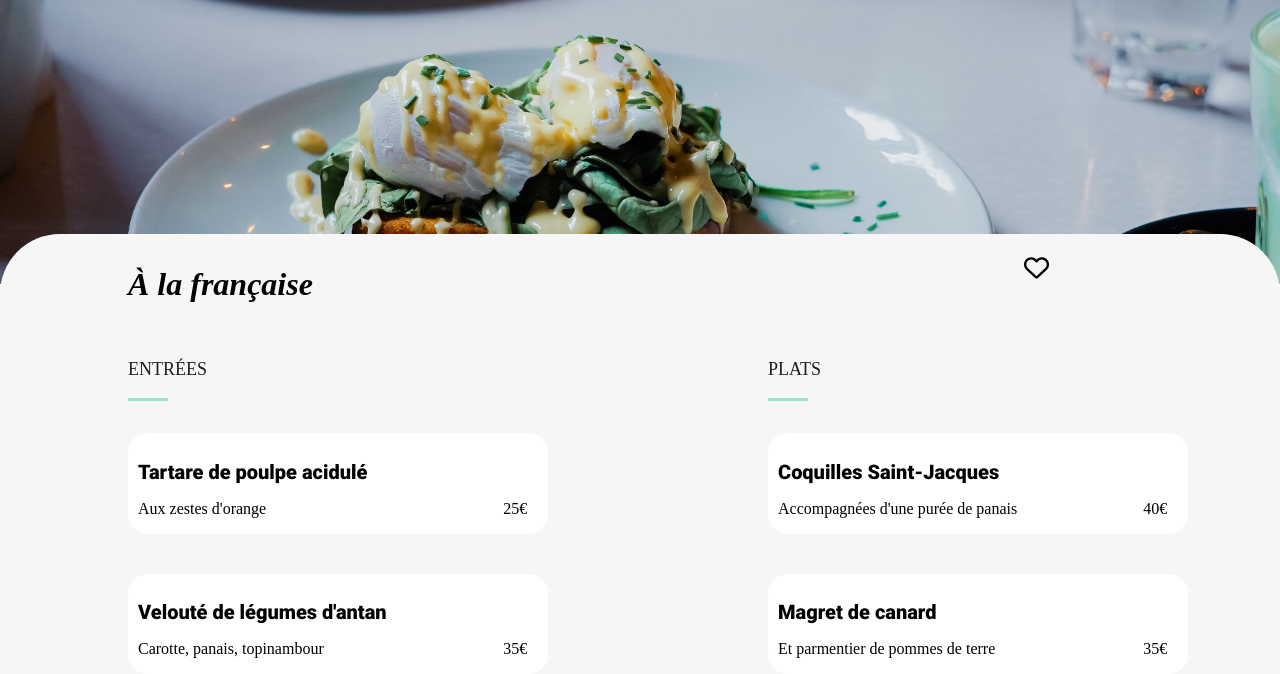
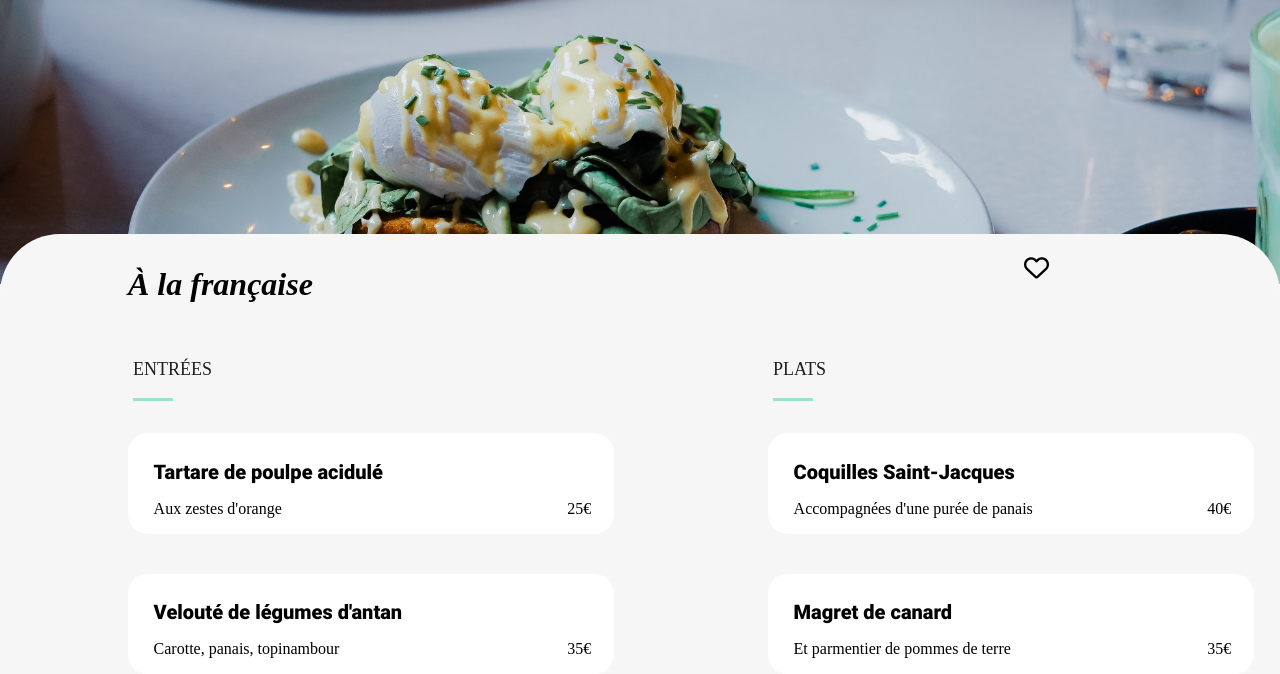
Before and after one commit to ArthurBehets/ArthurBehetsWydemans_3_18022021, a website: page francaise.html in a window 1280 px wide. Shown: the part 126-800 px from the top of the page. Drawn offline with Linux system fonts and the light colour scheme.

Commit message:
style and police modifications

```diff
--- a/scss/restaurant.scss
+++ b/scss/restaurant.scss
@@ -16,6 +16,7 @@ body{
     font-family: shrikand;
     margin : 0;
     width : 100%;
+    overflow:unset;
 }
 
 h1, h2, h3, h4, h5{
@@ -115,25 +116,27 @@ h1, h2, h3, h4, h5{
     flex-direction: column;
     margin-left: 10%;
     justify-content: space-between;
-    width: 100%;
+    width: 90%;
     &__title{
         font-size: large;
         color: #1e1e1e;
         display :flex;
         flex-direction: column;
+        margin-left: 1%;
         &__bar{
             margin: 0;
             border-top: 3.5px solid $third;
             width :40px;
+            margin-left: 1%;
         }
     }
     &__infos{
         background-color: white;
         display: flex;
         flex-direction: column;
-        padding-left : 10px;
+        padding-left : 5%;
         border-radius: 20px;
-        width : 80%;
+        width : 90%;
         margin-bottom: 40px;
         justify-content: space-between;
         &-p{
@@ -191,10 +194,10 @@ h1, h2, h3, h4, h5{
         height: 35px;
     }
     .plates{
-        height: 1750px;
+        height: 1850px;
     }
     .footer{
-        margin-top: 1700px;
+        margin-top: 1800px;
     }
 }
 
```
Also changed, not shown: css/restaurant.css, 1 other file.
